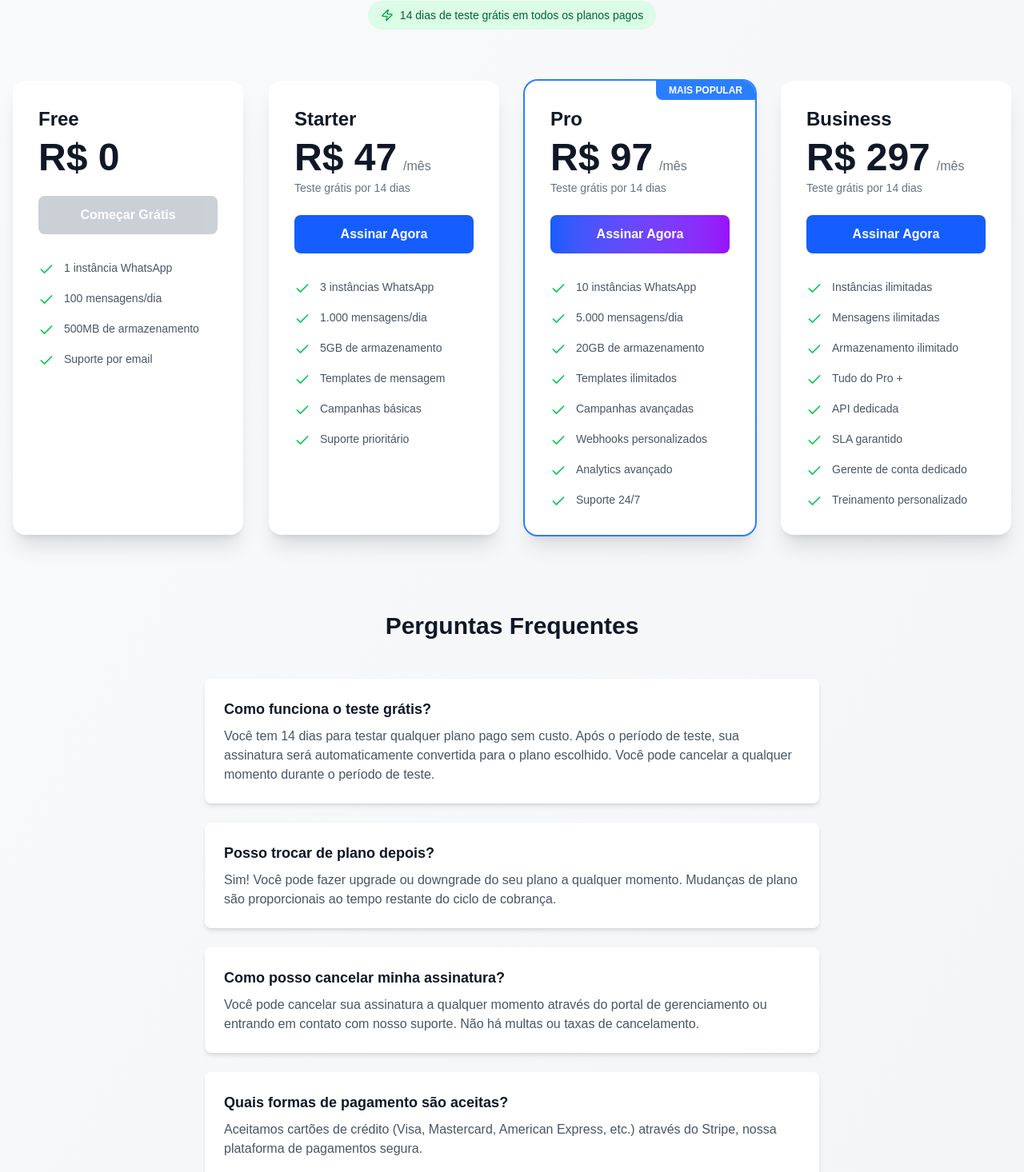
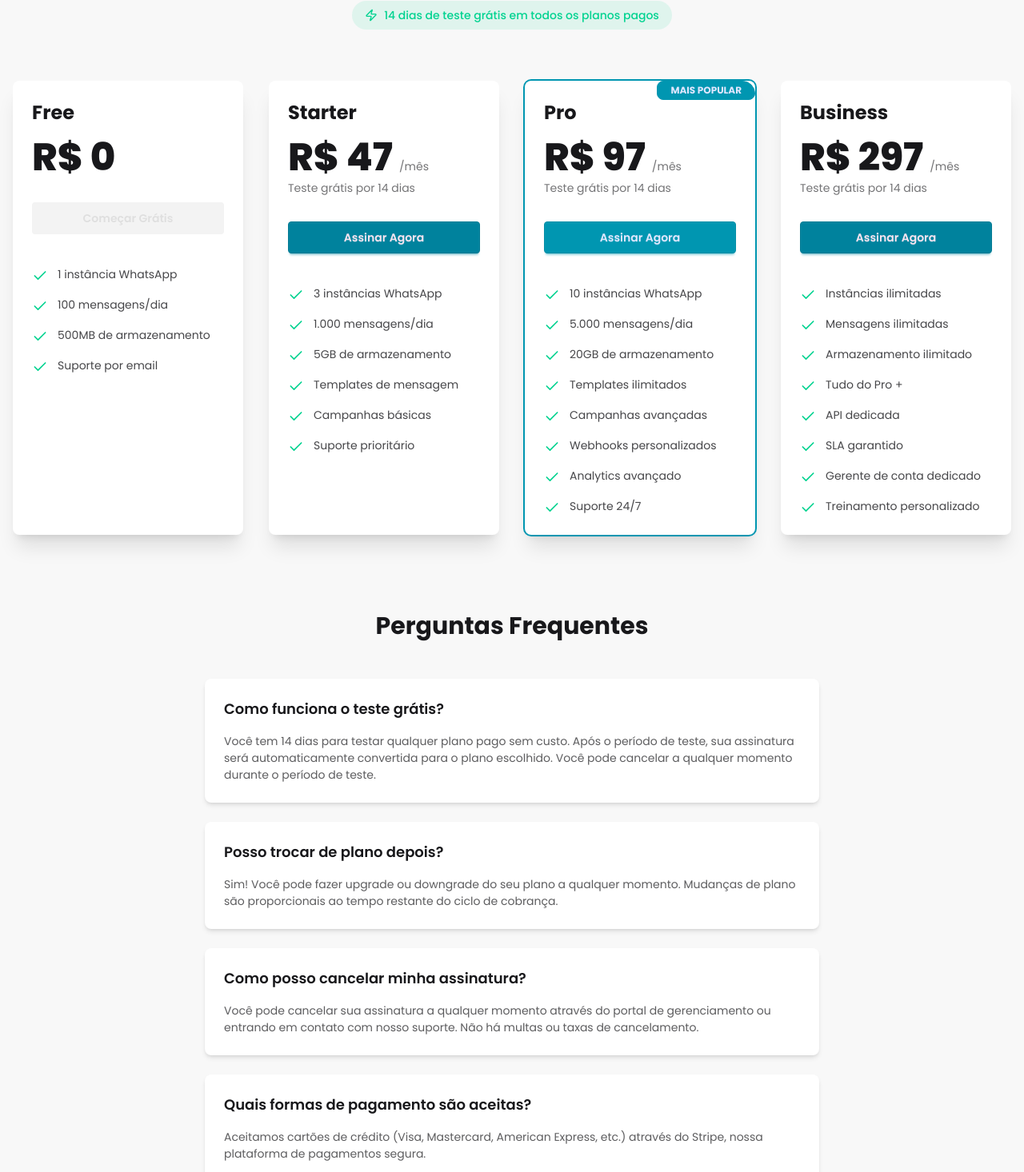
Before and after one commit to softwarePredador/WhatsAI2, a React (Vite) app in the folder client/: page /pricing in a window 1280 px wide. Shown: the part 259-1725 px from the top of the page at 80% size. Built offline with nearby package versions, Linux system fonts and the light colour scheme; no server answers.

Commit message:
Standardize CSS: Fix font, remove AI markers, replace hardcoded colors with DaisyUI in Pricing/Success/Cancel pages
Co-authored-by: softwarePredador <191986938+softwarePredador@users.noreply.github.com>

```diff
--- a/client/src/components/NavBar.css
+++ b/client/src/components/NavBar.css
@@ -47,7 +47,7 @@
   width: 120px;
   height: 120px;
   border-radius: 50%;
-  background: radial-gradient(circle, rgba(16, 109, 185, 0.4) 0%, rgba(16, 109, 185, 0) 70%);
+  background: radial-gradient(circle, hsl(var(--p) / 0.4) 0%, hsl(var(--p) / 0) 70%);
   filter: blur(25px);
   opacity: 0.5;
   left: -40px;
@@ -56,30 +56,18 @@
   animation: float-nav 8s ease-in-out infinite;
 }
 
-/* Dark mode variant for view-glow-1 */
-.dark .view-glow-1 {
-  background: radial-gradient(circle, rgba(6, 182, 212, 0.3) 0%, rgba(6, 182, 212, 0) 70%);
-  opacity: 0.4;
-}
-
 .view-glow-2 {
   position: absolute;
   width: 80px;
   height: 80px;
   border-radius: 50%;
-  background: radial-gradient(circle, rgba(5, 104, 150, 0.3) 0%, rgba(5, 104, 150, 0) 70%);
+  background: radial-gradient(circle, hsl(var(--p) / 0.3) 0%, hsl(var(--p) / 0) 70%);
   filter: blur(20px);
   opacity: 0.6;
   right: -20px;
   bottom: -30px;
   z-index: 1;
   animation: float-nav 12s ease-in-out infinite reverse;
-}
-
-/* Dark mode variant for view-glow-2 */
-.dark .view-glow-2 {
-  background: radial-gradient(circle, rgba(6, 182, 212, 0.25) 0%, rgba(6, 182, 212, 0) 70%);
-  opacity: 0.5;
 }
 
   @keyframes float-nav {
--- a/client/src/pages/LandingPage.tsx
+++ b/client/src/pages/LandingPage.tsx
@@ -106,10 +106,10 @@ export const LandingPage: React.FC = () => {
       price: 297,
       icon: Crown,
       features: [
-        '✨ Instâncias ilimitadas',
-        '✨ Mensagens ilimitadas',
-        '✨ Templates ilimitados',
-        '✨ Campanhas ilimitadas',
+        'Instâncias ilimitadas',
+        'Mensagens ilimitadas',
+        'Templates ilimitados',
+        'Campanhas ilimitadas',
         'Chatbot com IA',
         'API completa + Webhooks',
         'White label',
--- a/client/src/pages/Pricing.tsx
+++ b/client/src/pages/Pricing.tsx
@@ -157,33 +157,33 @@ export default function Pricing() {
 
   const getButtonStyle = (plan: Plan): string => {
     if (plan.id === currentPlanId) {
-      return 'bg-gray-400 cursor-not-allowed';
+      return 'btn-disabled';
     }
 
     if (plan.id === 'free') {
-      return 'bg-gray-600 hover:bg-gray-700';
+      return 'btn-neutral';
     }
 
     return plan.popular
-      ? 'bg-gradient-to-r from-blue-600 to-purple-600 hover:from-blue-700 hover:to-purple-700'
-      : 'bg-blue-600 hover:bg-blue-700';
+      ? 'btn-primary'
+      : 'btn-secondary';
   };
 
   return (
-    <div className="min-h-screen bg-gradient-to-br from-gray-50 to-gray-100 dark:from-gray-900 dark:to-gray-800">
+    <div className="min-h-screen bg-base-200">
       {/* Header */}
       <div className="container mx-auto px-4 py-16">
         <div className="text-center mb-16">
-          <h1 className="text-4xl md:text-5xl font-bold text-gray-900 dark:text-white mb-4">
+          <h1 className="text-4xl md:text-5xl font-bold text-base-content mb-4">
             Escolha seu plano
           </h1>
-          <p className="text-xl text-gray-600 dark:text-gray-300 max-w-2xl mx-auto">
+          <p className="text-xl text-base-content/70 max-w-2xl mx-auto">
             Comece grátis e escale conforme seu negócio cresce
           </p>
 
-          <div className="mt-6 inline-flex items-center px-4 py-2 bg-green-100 dark:bg-green-900 rounded-full">
-            <Zap className="w-4 h-4 text-green-600 dark:text-green-400 mr-2" />
-            <span className="text-sm font-medium text-green-800 dark:text-green-200">
+          <div className="mt-6 inline-flex items-center px-4 py-2 bg-success/10 rounded-full">
+            <Zap className="w-4 h-4 text-success mr-2" />
+            <span className="text-sm font-medium text-success">
               14 dias de teste grátis em todos os planos pagos
             </span>
           </div>
@@ -194,42 +194,42 @@ export default function Pricing() {
           {PLANS.map((plan) => (
             <div
               key={plan.id}
-              className={`relative bg-white dark:bg-gray-800 rounded-2xl shadow-xl overflow-hidden transition-transform hover:scale-105 ${
-                plan.popular ? 'ring-2 ring-blue-500' : ''
+              className={`relative card bg-base-100 shadow-xl overflow-hidden transition-transform hover:scale-105 ${
+                plan.popular ? 'ring-2 ring-primary' : ''
               }`}
             >
               {/* Popular Badge */}
               {plan.popular && (
-                <div className="absolute top-0 right-0 bg-blue-500 text-white px-4 py-1 text-xs font-bold rounded-bl-lg">
+                <div className="absolute top-0 right-0 badge badge-primary px-4 py-1 text-xs font-bold rounded-bl-lg rounded-tr-2xl">
                   MAIS POPULAR
                 </div>
               )}
 
               {/* Current Plan Badge */}
               {plan.id === currentPlanId && user && (
-                <div className="absolute top-0 left-0 bg-green-500 text-white px-4 py-1 text-xs font-bold rounded-br-lg">
+                <div className="absolute top-0 left-0 badge badge-success px-4 py-1 text-xs font-bold rounded-br-lg rounded-tl-2xl">
                   SEU PLANO
                 </div>
               )}
 
-              <div className="p-8">
+              <div className="card-body">
                 {/* Plan Name */}
-                <h3 className="text-2xl font-bold text-gray-900 dark:text-white mb-2">
+                <h3 className="card-title text-2xl font-bold text-base-content mb-2">
                   {plan.name}
                 </h3>
 
                 {/* Price */}
                 <div className="mb-6">
                   <div className="flex items-baseline">
-                    <span className="text-5xl font-extrabold text-gray-900 dark:text-white">
+                    <span className="text-5xl font-extrabold text-base-content">
                       R$ {plan.price}
                     </span>
                     {plan.price > 0 && (
-                      <span className="ml-2 text-gray-500 dark:text-gray-400">/mês</span>
+                      <span className="ml-2 text-base-content/60">/mês</span>
                     )}
                   </div>
                   {plan.id !== 'free' && (
-                    <p className="text-sm text-gray-500 dark:text-gray-400 mt-1">
+                    <p className="text-sm text-base-content/60 mt-1">
                       Teste grátis por 14 dias
                     </p>
                   )}
@@ -239,11 +239,11 @@ export default function Pricing() {
                 <button
                   onClick={() => handleSubscribe(plan)}
                   disabled={loading === plan.id || plan.id === currentPlanId}
-                  className={`w-full py-3 px-6 rounded-lg font-semibold transition-all text-white ${
+                  className={`btn w-full ${
                     getButtonStyle(plan)
                   } ${
                     loading === plan.id || plan.id === currentPlanId
-                      ? 'opacity-50 cursor-not-allowed'
+                      ? 'opacity-50'
                       : ''
                   }`}
                 >
@@ -261,8 +261,8 @@ export default function Pricing() {
                 <ul className="mt-8 space-y-4">
                   {plan.features.map((feature, index) => (
                     <li key={index} className="flex items-start">
-                      <Check className="w-5 h-5 text-green-500 mr-3 flex-shrink-0 mt-0.5" />
-                      <span className="text-gray-600 dark:text-gray-300 text-sm">
+                      <Check className="w-5 h-5 text-success mr-3 flex-shrink-0 mt-0.5" />
+                      <span className="text-base-content/80 text-sm">
                         {feature}
                       </span>
                     </li>
@@ -275,72 +275,82 @@ export default function Pricing() {
 
         {/* FAQ Section */}
         <div className="mt-24 max-w-3xl mx-auto">
-          <h2 className="text-3xl font-bold text-center text-gray-900 dark:text-white mb-12">
+          <h2 className="text-3xl font-bold text-center text-base-content mb-12">
             Perguntas Frequentes
           </h2>
 
           <div className="space-y-6">
-            <div className="bg-white dark:bg-gray-800 rounded-lg p-6 shadow-md">
-              <h3 className="text-lg font-semibold text-gray-900 dark:text-white mb-2">
+            <div className="card bg-base-100 shadow-md">
+              <div className="card-body">
+                <h3 className="text-lg font-semibold text-base-content mb-2">
                   Como funciona o teste grátis?
                 </h3>
-              <p className="text-gray-600 dark:text-gray-300">
+                <p className="text-base-content/70">
                   Você tem 14 dias para testar qualquer plano pago sem custo. Após o período de
                   teste, sua assinatura será automaticamente convertida para o plano escolhido.
                   Você pode cancelar a qualquer momento durante o período de teste.
                 </p>
               </div>
+            </div>
 
-            <div className="bg-white dark:bg-gray-800 rounded-lg p-6 shadow-md">
-              <h3 className="text-lg font-semibold text-gray-900 dark:text-white mb-2">
+            <div className="card bg-base-100 shadow-md">
+              <div className="card-body">
+                <h3 className="text-lg font-semibold text-base-content mb-2">
                   Posso trocar de plano depois?
                 </h3>
-              <p className="text-gray-600 dark:text-gray-300">
+                <p className="text-base-content/70">
                   Sim! Você pode fazer upgrade ou downgrade do seu plano a qualquer momento.
                   Mudanças de plano são proporcionais ao tempo restante do ciclo de cobrança.
                 </p>
               </div>
+            </div>
 
-            <div className="bg-white dark:bg-gray-800 rounded-lg p-6 shadow-md">
-              <h3 className="text-lg font-semibold text-gray-900 dark:text-white mb-2">
+            <div className="card bg-base-100 shadow-md">
+              <div className="card-body">
+                <h3 className="text-lg font-semibold text-base-content mb-2">
                   Como posso cancelar minha assinatura?
                 </h3>
-              <p className="text-gray-600 dark:text-gray-300">
+                <p className="text-base-content/70">
                   Você pode cancelar sua assinatura a qualquer momento através do portal de
                   gerenciamento ou entrando em contato com nosso suporte. Não há multas ou taxas
                   de cancelamento.
                 </p>
               </div>
+            </div>
 
-            <div className="bg-white dark:bg-gray-800 rounded-lg p-6 shadow-md">
-              <h3 className="text-lg font-semibold text-gray-900 dark:text-white mb-2">
+            <div className="card bg-base-100 shadow-md">
+              <div className="card-body">
+                <h3 className="text-lg font-semibold text-base-content mb-2">
                   Quais formas de pagamento são aceitas?
                 </h3>
-              <p className="text-gray-600 dark:text-gray-300">
+                <p className="text-base-content/70">
                   Aceitamos cartões de crédito (Visa, Mastercard, American Express, etc.) através
                   do Stripe, nossa plataforma de pagamentos segura.
                 </p>
               </div>
             </div>
           </div>
+        </div>
 
         {/* CTA Section */}
-        <div className="mt-24 bg-gradient-to-r from-blue-600 to-purple-600 rounded-2xl p-12 text-center">
-          <h2 className="text-3xl md:text-4xl font-bold text-white mb-4">
+        <div className="mt-24 card bg-gradient-to-r from-primary to-secondary text-primary-content shadow-2xl">
+          <div className="card-body items-center text-center p-12">
+            <h2 className="card-title text-3xl md:text-4xl font-bold mb-4">
               Pronto para começar?
             </h2>
-          <p className="text-xl text-blue-100 mb-8 max-w-2xl mx-auto">
+            <p className="text-xl opacity-90 mb-8 max-w-2xl">
               Junte-se a milhares de empresas que confiam no WhatsAI para automatizar suas
               comunicações
             </p>
             <button
               onClick={() => handleSubscribe(PLANS[1])} // STARTER plan
-            className="bg-white text-blue-600 px-8 py-4 rounded-lg font-bold text-lg hover:bg-gray-100 transition-colors"
+              className="btn btn-neutral btn-lg"
             >
               Começar Teste Grátis
             </button>
           </div>
         </div>
       </div>
+    </div>
   );
 }
--- a/client/src/styles/index.css
+++ b/client/src/styles/index.css
@@ -21,5 +21,5 @@
 }
 
 :root {
-  font-family: 'Lora', sans-serif;
+  font-family: 'Poppins', sans-serif;
 }
```
Also changed, not shown: client/src/pages/Cancel.tsx (+26 -26 lines), client/src/pages/Success.tsx (+31 -29 lines). Lines whose indentation alone changed are shown as unchanged.
